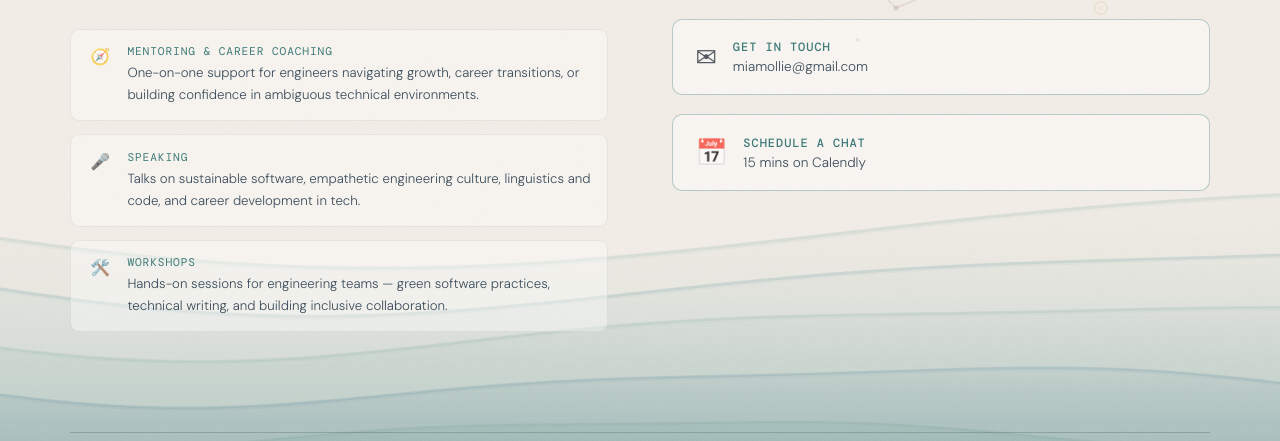
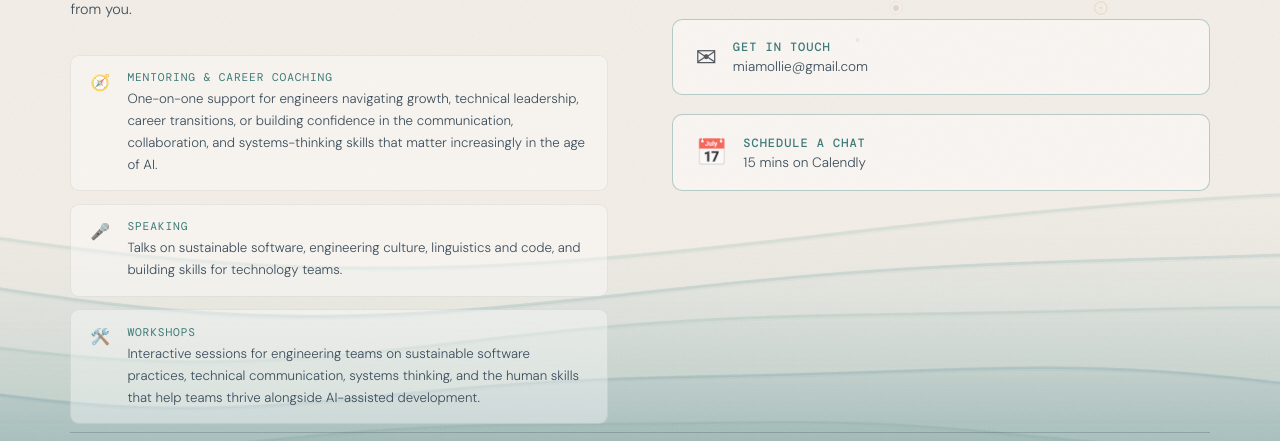
Before and after one commit to miamollie/miamolliedev, a plain HTML site: page contact.html in a window 1280 px wide. Shown: the part 312-753 px from the top of the page. Drawn offline with nearby package versions, Linux system fonts and the light colour scheme; a web font is replaced by a local one.

Commit message:
Tweak copy and favicon

```diff
--- a/contact.html
+++ b/contact.html
@@ -227,9 +227,9 @@
           <div class="page-eyebrow">work with me</div>
           <h1>Let's build<br />something <em>good.</em></h1>
           <p class="intro">
-            Whether you're looking for hands-on coaching, a speaker who brings
-            depth and warmth, or a workshop that actually sticks — I'd love to
-            hear from you.
+            Whether you're looking for mentoring, a speaker who can make complex
+            ideas approachable, or workshops that encourage thoughtful
+            engineering practices, I'd love to hear from you.
           </p>
           <div class="services">
             <div class="service-card">
@@ -237,9 +237,10 @@
               <div>
                 <div class="s-title">Mentoring &amp; Career Coaching</div>
                 <div class="s-desc">
-                  One-on-one support for engineers navigating growth, career
-                  transitions, or building confidence in ambiguous technical
-                  environments.
+                  One-on-one support for engineers navigating growth, technical
+                  leadership, career transitions, or building confidence in the
+                  communication, collaboration, and systems-thinking skills that
+                  matter increasingly in the age of AI.
                 </div>
               </div>
             </div>
@@ -248,8 +249,9 @@
               <div>
                 <div class="s-title">Speaking</div>
                 <div class="s-desc">
-                  Talks on sustainable software, empathetic engineering culture,
-                  linguistics and code, and career development in tech.
+                  Talks on sustainable software, engineering culture,
+                  linguistics and code, and building skills for technology
+                  teams.
                 </div>
               </div>
             </div>
@@ -258,9 +260,10 @@
               <div>
                 <div class="s-title">Workshops</div>
                 <div class="s-desc">
-                  Hands-on sessions for engineering teams — green software
-                  practices, technical writing, and building inclusive
-                  collaboration.
+                  Interactive sessions for engineering teams on sustainable
+                  software practices, technical communication, systems thinking,
+                  and the human skills that help teams thrive alongside
+                  AI-assisted development.
                 </div>
               </div>
             </div>
@@ -444,17 +447,6 @@
             phase: 2.8,
           },
         ],
-        edges: [
-          [0, 1, [148, 185, 178]],
-          [1, 2, [122, 162, 168]],
-          [1, 4, [192, 158, 80]],
-          [2, 5, [138, 175, 165]],
-          [3, 0, [148, 185, 178]],
-          [3, 6, [192, 158, 80]],
-          [4, 8, [180, 148, 138]],
-          [5, 7, [180, 148, 138]],
-          [6, 8, [148, 185, 178]],
-        ],
         accentDots: [
           { px: 0.63, py: 0.28, r: 1.8, col: [192, 158, 80] },
           { px: 0.82, py: 0.08, r: 1.5, col: [148, 185, 178] },
--- a/wave-animation.js
+++ b/wave-animation.js
@@ -131,28 +131,8 @@ function drawSun() {
 
 function drawConstellation(t) {
   // Get configuration from global scope if available
-  const config = window.animationConfig || { nodes: [], edges: [] };
+  const config = window.animationConfig || { nodes: [] };
   const nodes = config.nodes || [];
-  const edges = config.edges || [];
-
-  // Draw edges first (behind nodes)
-  edges.forEach(([ai, bi, col]) => {
-    const a = nodes[ai];
-    const b = nodes[bi];
-    if (!a || !b) return;
-    const ax = a.px * W;
-    const ay = a.py * H;
-    const bx = b.px * W;
-    const by = b.py * H;
-    const alpha = 0.3 + Math.sin(t * 0.4 + ai * 0.7) * 0.08;
-    ctx.beginPath();
-    ctx.moveTo(ax, ay);
-    ctx.lineTo(bx, by);
-    ctx.strokeStyle = `rgba(${col[0]},${col[1]},${col[2]},${alpha})`;
-    ctx.lineWidth = 1.4;
-    ctx.setLineDash([]);
-    ctx.stroke();
-  });
 
   // Draw nodes
   nodes.forEach((n, i) => {
```
Also changed, not shown: index.html (+8 -17 lines), favicon.png (added).
